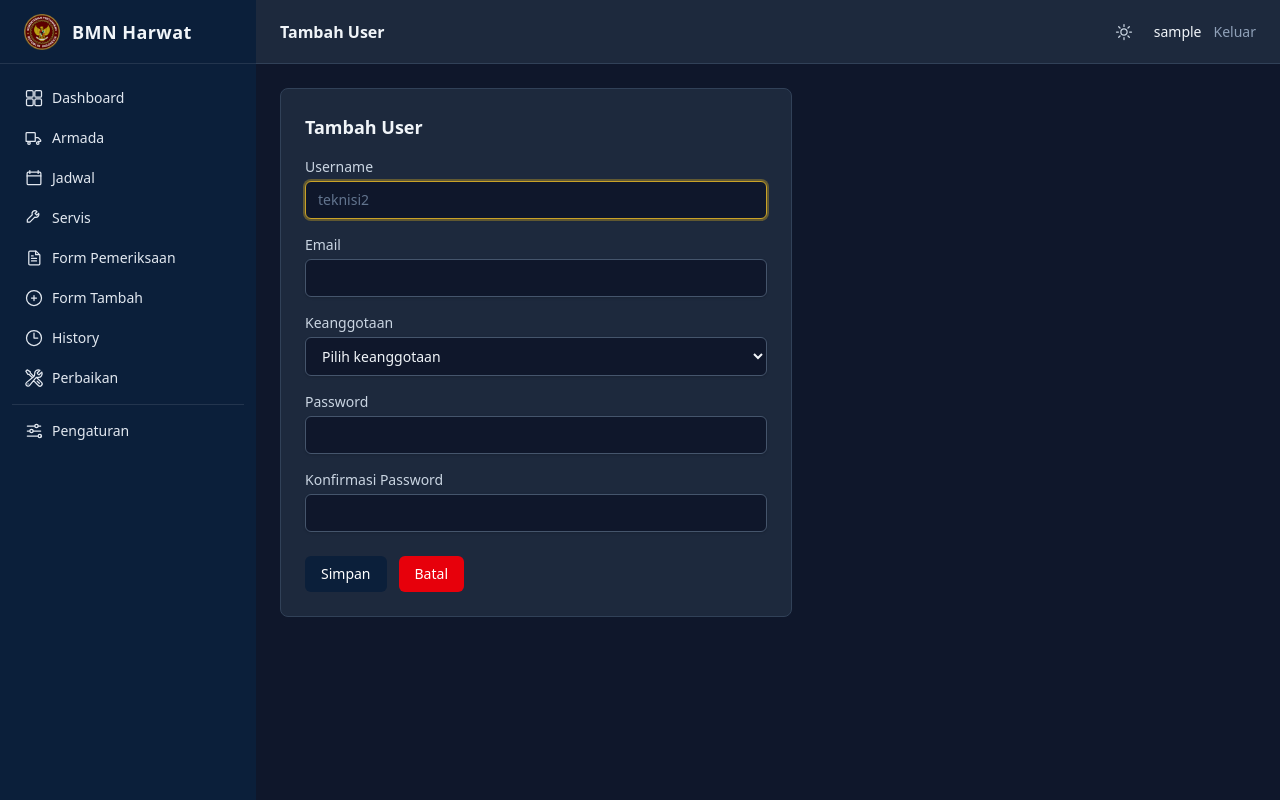
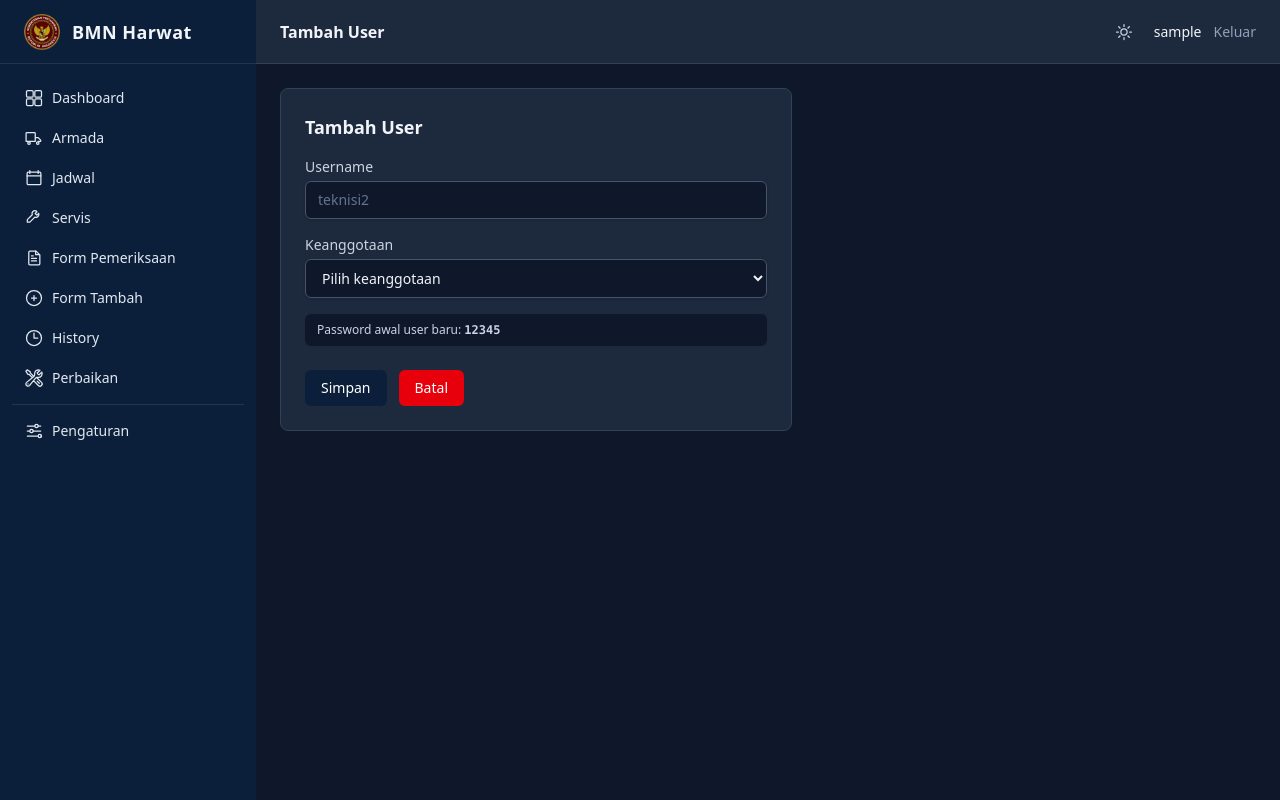
Before and after one commit to nice9uy/harwat_project, a Django app: page /pengaturan/user/tambah/ in a window 1280 px wide. Run offline with Django 5.2, Linux system fonts and the light colour scheme; the visitor is signed in with stand-in values (Sample User, id 1); style sheets or scripts are compiled from the project's sources; some libraries are stand-ins or nearby versions.

Commit message:
Tambah User: no email, default password 12345
The form now only asks for Username and Keanggotaan; the new account's
password is set to roles.DEFAULT_PASSWORD (12345), shown in the modal.

Co-Authored-By: Claude Opus 5.5 <noreply@anthropic.com>

```diff
--- a/accounts/forms.py
+++ b/accounts/forms.py
@@ -1,5 +1,5 @@
 from django import forms
-from django.contrib.auth.forms import AuthenticationForm, UserCreationForm
+from django.contrib.auth.forms import AuthenticationForm
 from django.contrib.auth.models import Group, User
 
 from fleet.models import Vehicle
@@ -47,13 +47,14 @@ class LoginForm(AuthenticationForm):
         self.fields["remember_me"].widget.attrs.update({"class": CHECKBOX_CLASSES})
 
 
-class UserCreateForm(UserCreationForm):
-    email = forms.EmailField(required=False, label="Email")
+class UserCreateForm(forms.ModelForm):
+    """New users get roles.DEFAULT_PASSWORD; no password is typed in the form."""
+
     keanggotaan = forms.ChoiceField(label="Keanggotaan", choices=roles.KEANGGOTAAN)
 
-    class Meta(UserCreationForm.Meta):
+    class Meta:
         model = User
-        fields = ("username", "email")
+        fields = ("username",)
 
     def __init__(self, *args, allow_superuser=False, **kwargs):
         super().__init__(*args, **kwargs)
@@ -63,13 +64,13 @@ class UserCreateForm(UserCreationForm):
                 choice for choice in roles.KEANGGOTAAN if choice[0] != roles.SUPERUSER
             ]
         self.fields["keanggotaan"].choices = [("", "Pilih keanggotaan")] + list(self.fields["keanggotaan"].choices)
-        for name in ("username", "email", "password1", "password2"):
-            self.fields[name].widget.attrs["class"] = TEXT_INPUT_CLASSES
+        self.fields["username"].widget.attrs["class"] = TEXT_INPUT_CLASSES
         self.fields["keanggotaan"].widget.attrs["class"] = TEXT_INPUT_CLASSES
         self.fields["username"].widget.attrs["placeholder"] = "teknisi2"
 
     def save(self, commit=True):
         user = super().save(commit=False)
+        user.set_password(roles.DEFAULT_PASSWORD)
         kode = self.cleaned_data["keanggotaan"]
         user.is_superuser = kode == roles.SUPERUSER
         # Superuser and Admin can open Django admin.
--- a/accounts/roles.py
+++ b/accounts/roles.py
@@ -3,6 +3,9 @@
 Superuser is Django's is_superuser flag; the other roles are auth Groups
 (created by migration 0006), one per user.
 """
+
+# Password every user created from Pengaturan starts with.
+DEFAULT_PASSWORD = "12345"
 
 SUPERUSER = "superuser"
 ADMIN = "admin"
--- a/templates/accounts/_user_form_fields.html
+++ b/templates/accounts/_user_form_fields.html
@@ -16,25 +16,11 @@
         {% if form.username.errors %}<p class="text-xs text-red-600 dark:text-red-400 mt-1">{{ form.username.errors.0 }}</p>{% endif %}
     </div>
     <div>
-        <label for="{{ form.email.id_for_label }}" class="block text-sm font-medium text-slate-700 dark:text-slate-300 mb-1">Email</label>
-        {{ form.email }}
-        {% if form.email.errors %}<p class="text-xs text-red-600 dark:text-red-400 mt-1">{{ form.email.errors.0 }}</p>{% endif %}
-    </div>
-    <div>
         <label for="{{ form.keanggotaan.id_for_label }}" class="block text-sm font-medium text-slate-700 dark:text-slate-300 mb-1">Keanggotaan</label>
         {{ form.keanggotaan }}
         {% if form.keanggotaan.errors %}<p class="text-xs text-red-600 dark:text-red-400 mt-1">{{ form.keanggotaan.errors.0 }}</p>{% endif %}
     </div>
-    <div>
-        <label for="{{ form.password1.id_for_label }}" class="block text-sm font-medium text-slate-700 dark:text-slate-300 mb-1">Password</label>
-        {{ form.password1 }}
-        {% if form.password1.errors %}<p class="text-xs text-red-600 dark:text-red-400 mt-1">{{ form.password1.errors.0 }}</p>{% endif %}
-    </div>
-    <div>
-        <label for="{{ form.password2.id_for_label }}" class="block text-sm font-medium text-slate-700 dark:text-slate-300 mb-1">Konfirmasi Password</label>
-        {{ form.password2 }}
-        {% if form.password2.errors %}<p class="text-xs text-red-600 dark:text-red-400 mt-1">{{ form.password2.errors.0 }}</p>{% endif %}
-    </div>
+    <p class="rounded-md bg-slate-100 dark:bg-slate-900 px-3 py-2 text-xs text-slate-600 dark:text-slate-300">Password awal user baru: <span class="font-mono font-semibold">12345</span></p>
     <div class="flex items-center gap-3 pt-2">
         <button type="submit" class="rounded-md bg-navy px-4 py-2 text-sm font-medium text-white hover:bg-navy-light focus:outline-none focus:ring-2 focus:ring-gold/50">Simpan</button>
         <button type="button" @click="modalOpen = false" class="rounded-md bg-red-600 px-4 py-2 text-sm font-medium text-white hover:bg-red-700">Batal</button>
```
Also changed, not shown: accounts/tests.py (+12 -16 lines).
